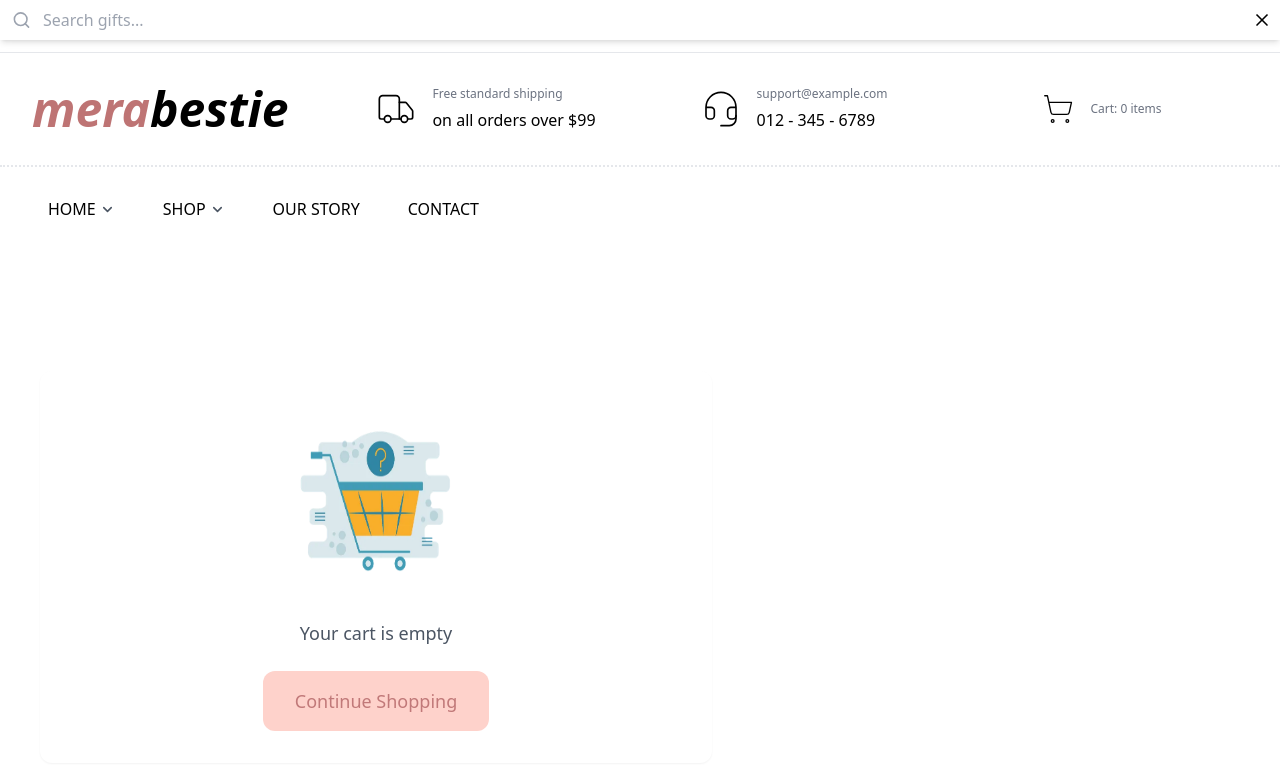
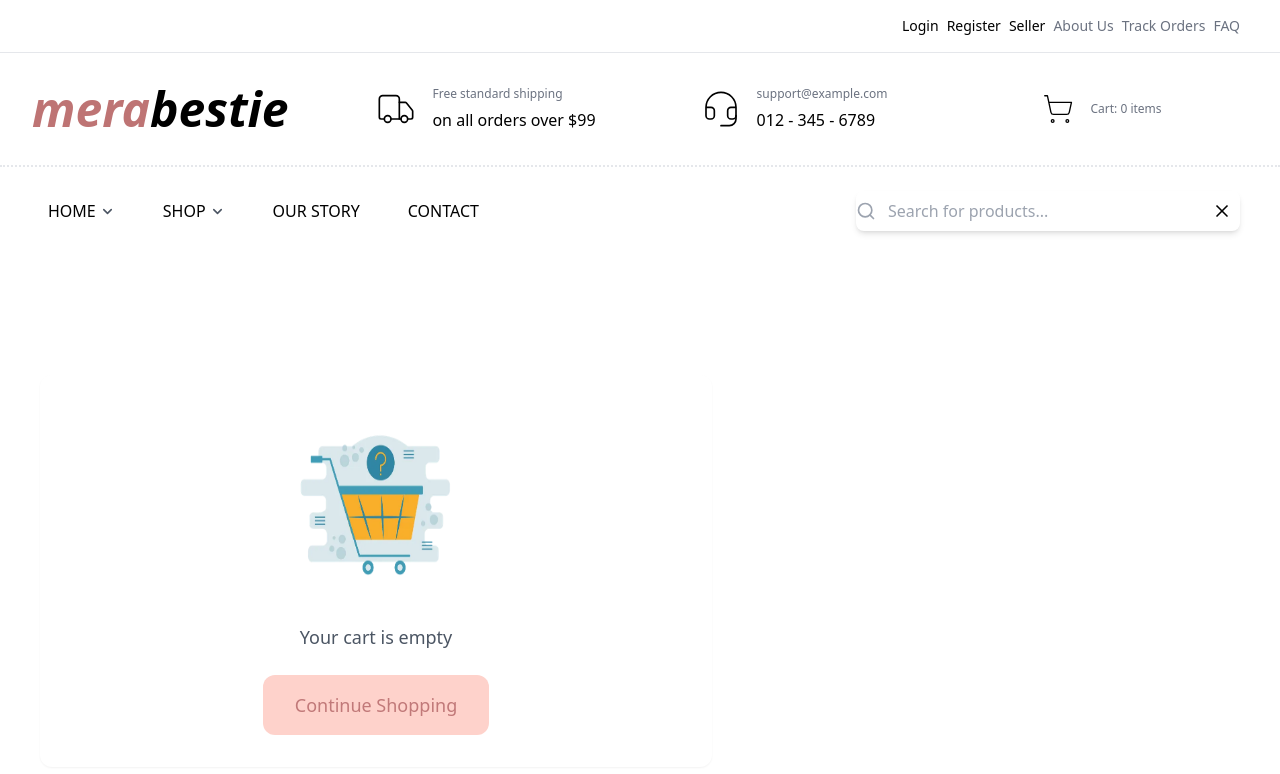
Before and after one commit to anish877/merabestie-redesignes, a React (Create React App) app: page /cart in a window 1280 px wide. Both pictures are taken after a click on the button "Open search". Shown: the top 774 px of the page. Built offline with nearby package versions, Linux system fonts and the light colour scheme; a web font is replaced by a local one; what tailwindcss-animated would draw is missing.

Commit message:
search bar fix 2

```diff
--- a/src/components/user/navbar/SearchBar.jsx
+++ b/src/components/user/navbar/SearchBar.jsx
@@ -9,6 +9,16 @@ const IntegratedSearchBar = () => {
   const [isLoading, setIsLoading] = useState(false);
   const [isExpanded, setIsExpanded] = useState(false);
   const searchRef = useRef(null);
+  const [isMobile, setIsMobile] = useState(window.innerWidth < 768);
+
+  useEffect(() => {
+    const handleResize = () => {
+      setIsMobile(window.innerWidth < 768);
+    };
+
+    window.addEventListener('resize', handleResize);
+    return () => window.removeEventListener('resize', handleResize);
+  }, []);
 
   useEffect(() => {
     const delayDebounceFn = setTimeout(() => {
@@ -25,9 +35,7 @@ const IntegratedSearchBar = () => {
   useEffect(() => {
     const handleClickOutside = (event) => {
       if (searchRef.current && !searchRef.current.contains(event.target)) {
-        setIsExpanded(false);
-        setInputValue('');
-        setSearchResult([]);
+        handleClose();
       }
     };
 
@@ -62,89 +70,102 @@ const IntegratedSearchBar = () => {
 
   const handleSearchClick = () => {
     setIsExpanded(true);
+    if (isMobile) {
+      document.body.style.overflow = 'hidden';
+    }
   };
 
-  const clearSearch = () => {
+  const handleClose = () => {
+    setIsExpanded(false);
     setInputValue('');
     setSearchResult([]);
-    setIsExpanded(false);
+    if (isMobile) {
+      document.body.style.overflow = 'auto';
+    }
   };
 
   return (
     <div ref={searchRef} className="relative flex items-center">
-      <motion.div
-        initial={false}
-        animate={{
-          width: isExpanded ? '100%' : 'auto',
-          position: isExpanded ? 'fixed' : 'relative',
-          top: isExpanded ? '0' : 'auto',
-          left: isExpanded ? '0' : 'auto',
-          right: isExpanded ? '0' : 'auto',
-          zIndex: isExpanded ? 50 : 'auto',
-        }}
-        className="md:relative flex items-center"
-      >
       {!isExpanded ? (
         <button
           onClick={handleSearchClick}
           className="p-2 hover:text-pink-600 transition-colors duration-200"
+          aria-label="Open search"
         >
           <Search size={24} />
         </button>
       ) : (
-          <div className="w-full flex items-center bg-white shadow-md">
-            <Search className="ml-3 text-gray-400" size={20} />
+        <motion.div
+          initial={{ opacity: 0 }}
+          animate={{ opacity: 1 }}
+          exit={{ opacity: 0 }}
+          className={`${
+            isMobile
+              ? 'fixed inset-0 bg-white z-50'
+              : 'relative w-96'
+          }`}
+        >
+          <div className={`
+            flex items-center
+            ${isMobile ? 'p-4 border-b border-gray-200' : 'rounded-lg shadow-md'}
+          `}>
+            <Search
+              className="text-gray-400 shrink-0"
+              size={20}
+            />
             <input
               type="text"
-              placeholder="Search gifts..."
-              className="w-full px-3 py-3 md:py-2 focus:outline-none"
+              placeholder="Search for products..."
+              className="w-full px-3 py-2 focus:outline-none bg-transparent"
               value={inputValue}
               onChange={(e) => setInputValue(e.target.value)}
               autoFocus
             />
             <button
-              onClick={clearSearch}
-              className="p-3 md:p-2 hover:text-pink-600 transition-colors duration-200"
+              onClick={handleClose}
+              className="p-2 hover:text-pink-600 transition-colors duration-200 shrink-0"
+              aria-label="Close search"
             >
               <X size={20} />
             </button>
           </div>
-        )}
-      </motion.div>
 
           <AnimatePresence>
-        {isExpanded && (searchResult.length > 0 || isLoading) && (
+            {(searchResult.length > 0 || isLoading) && (
               <motion.div
                 initial={{ opacity: 0, y: -10 }}
                 animate={{ opacity: 1, y: 0 }}
                 exit={{ opacity: 0, y: -10 }}
-            className="fixed md:absolute left-0 md:left-auto right-0 top-12 md:top-full
-                     w-full md:w-[400px] bg-white shadow-xl overflow-hidden z-50
-                     max-h-[80vh] md:max-h-96 md:mt-2 md:rounded-lg"
+                className={`
+                  bg-white shadow-xl overflow-hidden
+                  ${isMobile
+                    ? 'fixed left-0 right-0 bottom-0 top-16 overflow-y-auto'
+                    : 'absolute z-100 top-full left-0 right-0 mt-2 rounded-lg max-h-96 overflow-y-auto'}
+                `}
               >
                 {isLoading ? (
                   <div className="p-4 text-center text-gray-500">
                     Searching...
                   </div>
                 ) : (
-              <ul className="overflow-y-auto max-h-[calc(80vh-4rem)] md:max-h-96">
+                  <ul>
                     {searchResult.map((result) => (
                       <Link
                         to={`/${result._id}`}
                         key={result._id}
-                    onClick={clearSearch}
+                        onClick={handleClose}
                       >
                         <li className="flex items-center p-4 hover:bg-gray-50 transition-colors border-b last:border-b-0">
                           <img
                             src={result.img}
                             alt={result.name}
-                        className="w-16 h-16 object-cover rounded-md mr-4"
+                            className="w-16 h-16 object-cover rounded-md mr-4 shrink-0"
                           />
-                      <div className="flex-1 min-w-0">
-                        <h3 className="font-light tracking-widest text-gray-800 truncate">
+                          <div className="min-w-0 flex-1">
+                            <h3 className="font-medium text-gray-800 truncate">
                               {result.name}
                             </h3>
-                        <p className="text-[#be7474]">
+                            <p className="text-pink-600">
                               {result.price}
                             </p>
                             <span className="text-xs text-gray-500">
@@ -159,6 +180,8 @@ const IntegratedSearchBar = () => {
               </motion.div>
             )}
           </AnimatePresence>
+        </motion.div>
+      )}
     </div>
   );
 };
```
Lines whose indentation alone changed are shown as unchanged.
